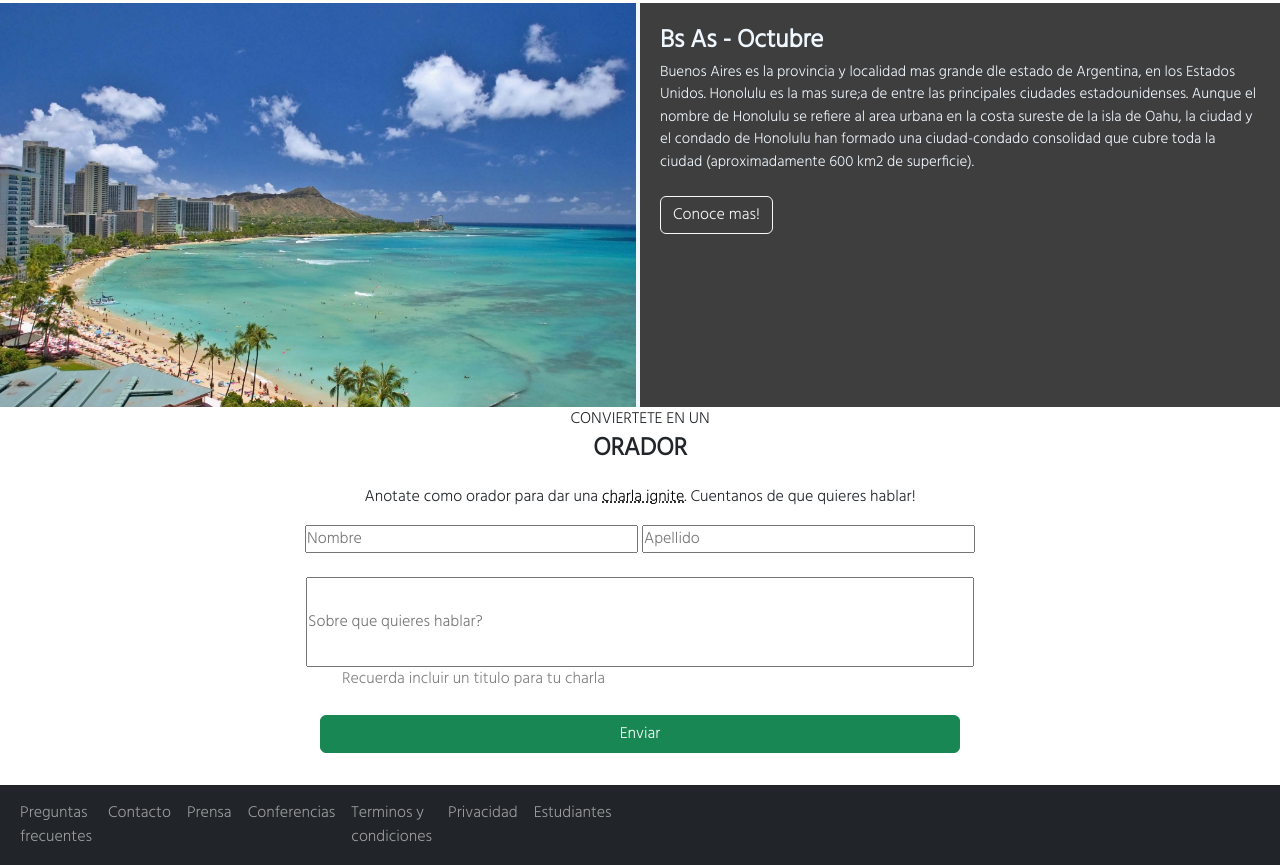
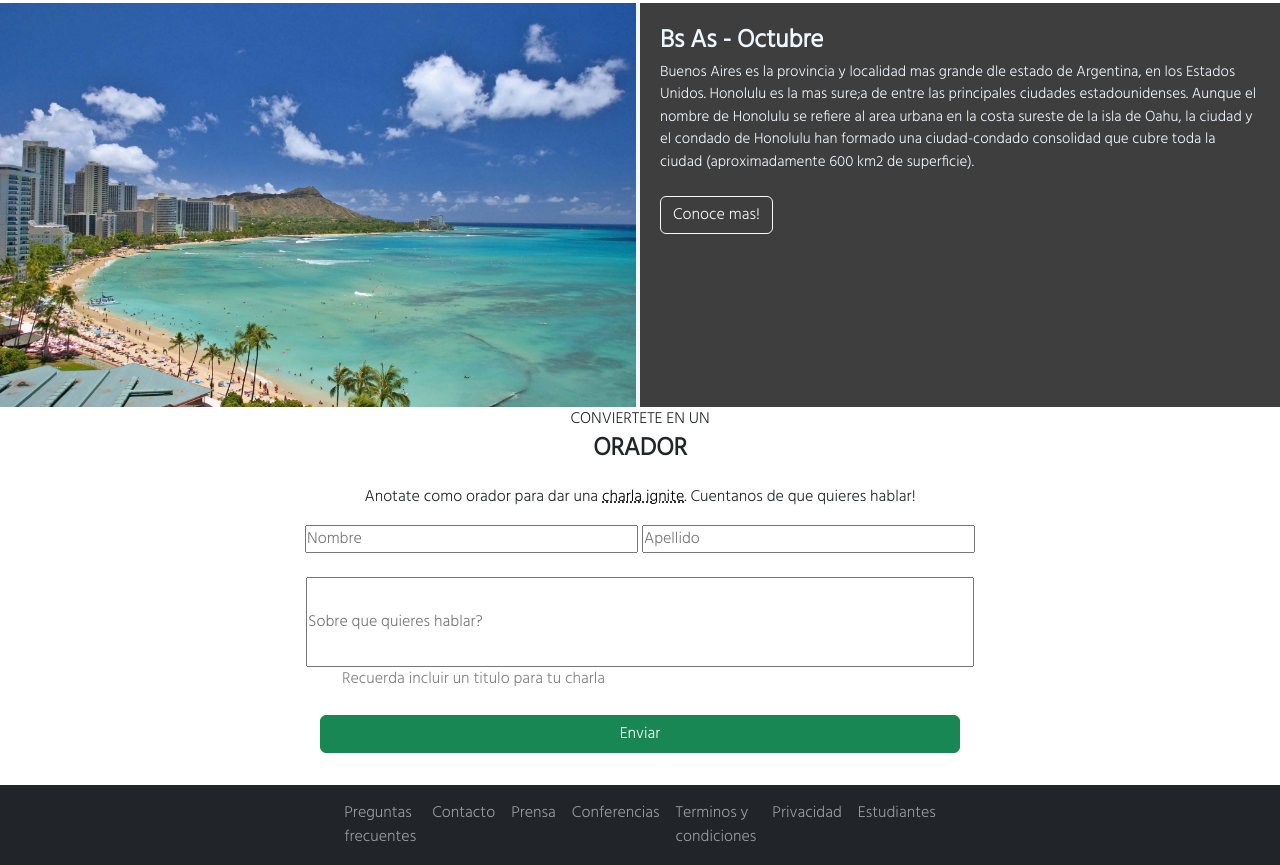
Before and after one commit to brian-magico/Conferencia, a plain HTML site: page index.html in a window 1280 px wide. Shown: the part 1706-2571 px from the top of the page. Drawn offline with nearby package versions, Linux system fonts and the light colour scheme.

Commit message:
readyagain

```diff
--- a/index.html
+++ b/index.html
@@ -107,9 +107,9 @@
     <nav class="navbar navbar-dark navbar-expand-md bg-dark" >
         <div class="container-fluid">
             <div class="collapse navbar-collapse" id="navbarNav">
-                <ul class="navbar-nav">
+                <ul class="navbar-nav mx-auto">
                     <li class="nav-item">
-                        <a class="nav-link" href="#">Preguntas <br> frecuentes</a>
+                        <a class="nav-link " href="#">Preguntas <br> frecuentes</a>
                     </li>
                     <li class="nav-item">
                         <a class="nav-link" href="#">Contacto</a>
```
